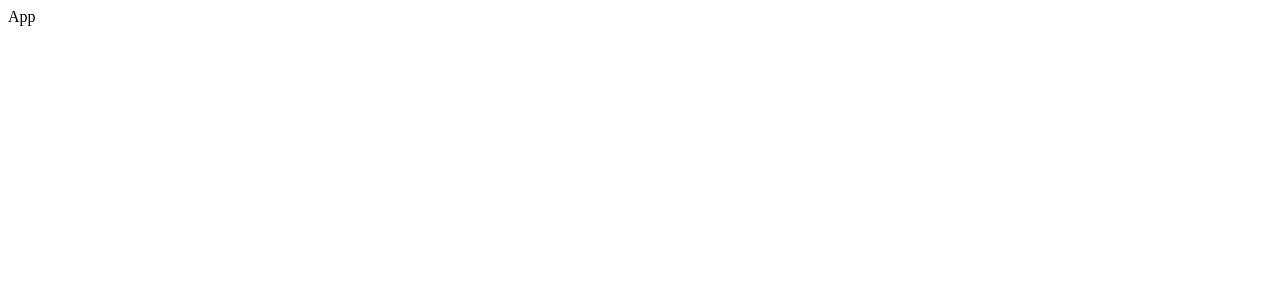
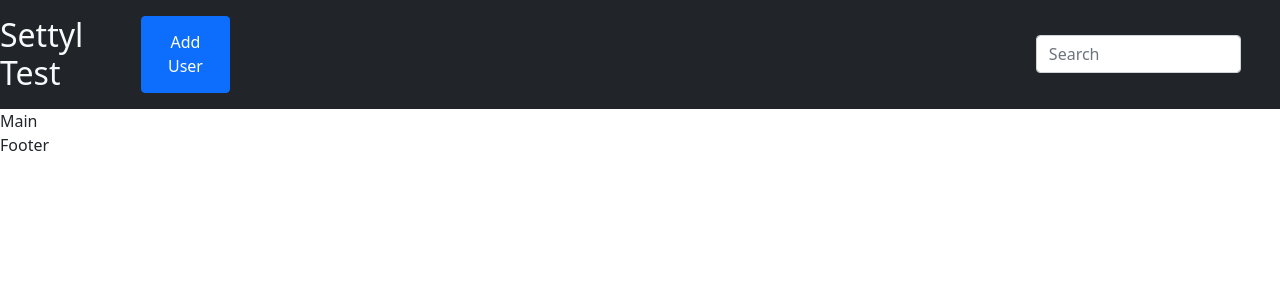
Before and after one commit to jai38/settyl, a React (Create React App) app in the folder client/: page / in a window 1280 px wide. Shown: the top 300 px of the page. Built offline with nearby package versions, Linux system fonts and the light colour scheme.

Commit message:
header created

```diff
--- a/client/package.json
+++ b/client/package.json
@@ -6,7 +6,9 @@
     "@testing-library/jest-dom": "^5.12.0",
     "@testing-library/react": "^11.2.6",
     "@testing-library/user-event": "^12.8.3",
+    "bootstrap": "^5.0.0",
     "react": "^17.0.2",
+    "react-bootstrap": "^1.6.0",
     "react-dom": "^17.0.2",
     "react-scripts": "4.0.3",
     "web-vitals": "^1.1.2"
--- a/client/src/App.js
+++ b/client/src/App.js
@@ -1,5 +1,13 @@
 import React from "react";
-
+import { Header } from "./components/Header";
+import { Main } from "./components/Main";
+import { Footer } from "./components/Footer";
 export const App = () => {
-  return <div>App</div>;
+  return (
+    <div>
+      <Header />
+      <Main />
+      <Footer />
+    </div>
+  );
 };
--- /dev/null
+++ b/client/src/components/Footer.jsx
@@ -0,0 +1,5 @@
+import React from "react";
+
+export const Footer = () => {
+  return <div>Footer</div>;
+};
--- /dev/null
+++ b/client/src/components/Header.jsx
@@ -0,0 +1,60 @@
+import React, { useEffect, useState } from "react";
+
+export const Header = () => {
+  const [mobile, setMobile] = useState(window.innerWidth <= 420);
+  const handleDevice = () => {
+    if (window.innerWidth <= 420) {
+      setMobile(true);
+    } else {
+      setMobile(false);
+    }
+  };
+  useEffect(() => {
+    window.addEventListener("resize", handleDevice);
+  }, []);
+  const styleMobile = {
+    searchInput: {
+      width: "45%",
+      left: "50%",
+    },
+    leftHeader: {
+      flexDirection: "column",
+    },
+  };
+  const styleDesktop = {
+    searchInput: {
+      left: "5%",
+      width: "80%",
+    },
+    leftHeader: {
+      width: "18%",
+    },
+  };
+  let styles = styleDesktop;
+  if (mobile) {
+    styles = styleMobile;
+  }
+  console.log(mobile);
+  return (
+    <nav className="navbar navbar-dark bg-dark text-light d-flex justify-content-between">
+      <div
+        className="d-flex justify-content-between"
+        style={{ ...styles.leftHeader }}
+      >
+        <div className="h2 mt-2">Settyl Test</div>
+        <button className="btn btn-primary mt-2 mb-2">Add User</button>
+      </div>
+      <div className="m-0 p-0">
+        <form className="form-inline">
+          <input
+            className="form-control"
+            type="search"
+            placeholder="Search"
+            aria-label="Search"
+            style={{ ...styles.searchInput, position: "relative" }}
+          />
+        </form>
+      </div>
+    </nav>
+  );
+};
--- /dev/null
+++ b/client/src/components/Main.jsx
@@ -0,0 +1,5 @@
+import React from "react";
+
+export const Main = () => {
+  return <div>Main</div>;
+};
--- a/client/src/index.js
+++ b/client/src/index.js
@@ -1,6 +1,7 @@
 import React from "react";
 import ReactDOM from "react-dom";
 import { App } from "./App";
+import "bootstrap/dist/css/bootstrap.min.css";
 import reportWebVitals from "./reportWebVitals";
 
 ReactDOM.render(
```
Also changed, not shown: 1 other file (tests, documents, lock files or other folders).
